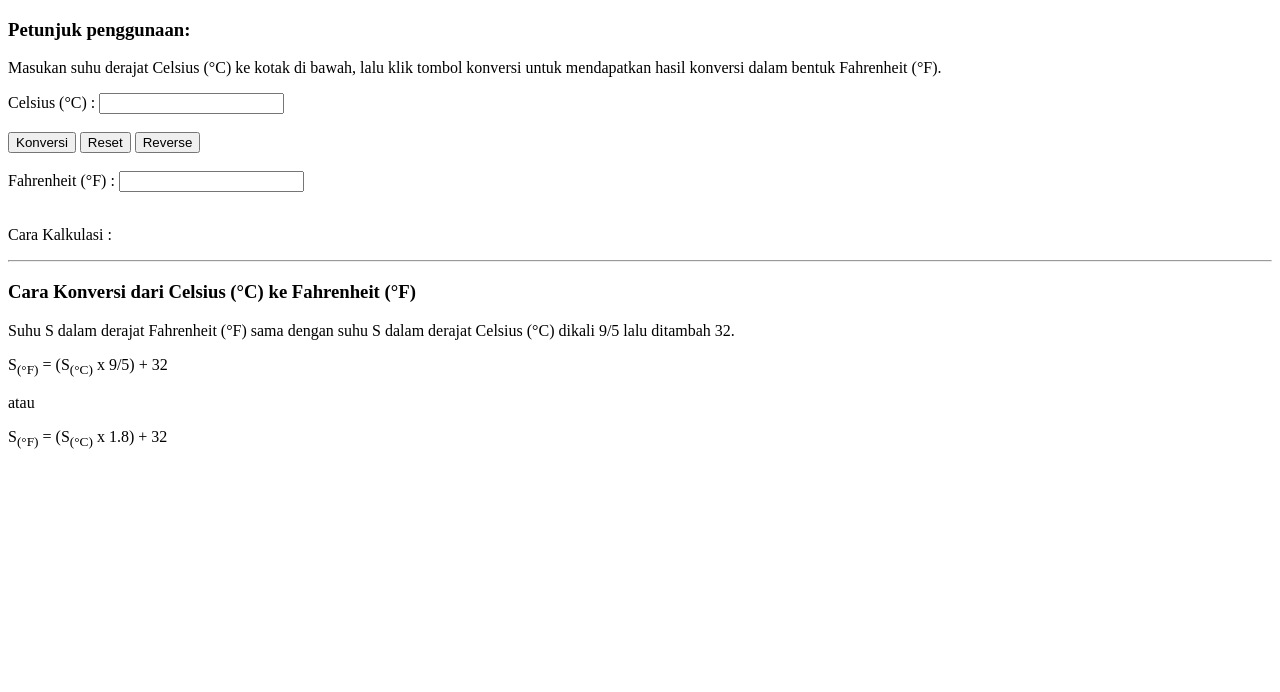
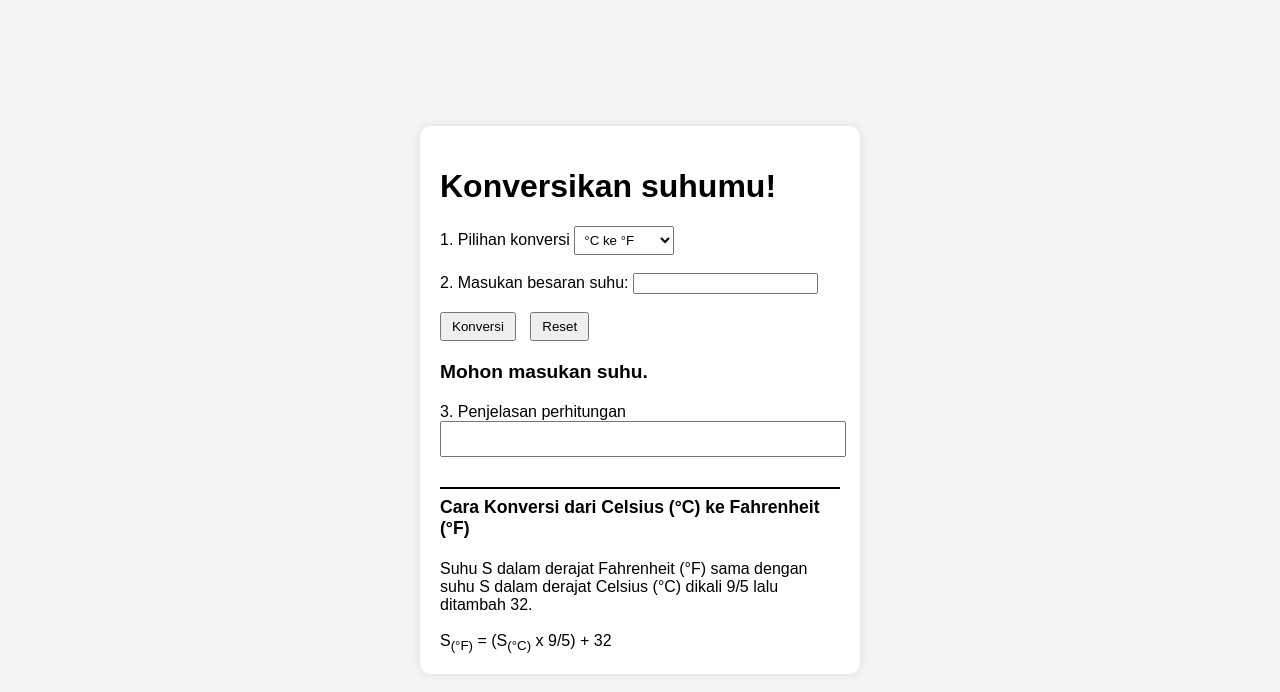
Before and after one commit to yoseph-ok/Website-Konversi-Suhu, a plain HTML site: page index.html in a window 1280 px wide. Both pictures are taken after a click on the button "Konversi". Drawn offline with Linux system fonts and the light colour scheme.

Commit message:
Add files via upload

```diff
--- /dev/null
+++ b/CSS/style.css
@@ -0,0 +1,68 @@
+body {
+    font-family: Arial, sans-serif;
+    background-color: #f4f4f4;
+    display: flex;
+    justify-content: center;
+    align-items: center;
+    height: 100vh;
+    margin: 0;
+}
+
+.container {
+    background: #fff;
+    padding: 20px;
+    border-radius: 10px;
+    box-shadow: 0 0 10px rgba(0, 0, 0, 0.1);
+    text-align: left;
+    max-width: 400px;
+    width: 100%;
+}
+
+.h1 {
+    margin-bottom: 20px;
+}
+
+.converter {
+   margin-bottom: 20px;
+}
+
+.button {
+    text-align: center;
+}
+
+
+.label {
+    margin-right: 10px;
+}
+
+.input, select {
+    padding: 5px;
+    width: 100px;
+    margin-right: 10px;
+}
+
+.button {
+    padding: 5px 10px;
+    cursor: pointer;
+    margin-right: 10px;
+}
+
+.result {
+    font-size: 1.2em;
+    font-weight: bold;
+    margin-bottom: 20px;
+}
+
+.formula textarea {
+    width: 100%;
+    resize: none;
+}
+
+hr.garis {
+    border: 1px solid black;
+}
+
+.penjelasan-judul{
+    font-size: 1.1em;
+    font-weight: bold;
+}
--- /dev/null
+++ b/JS/script.js
@@ -0,0 +1,43 @@
+function convertTemperature() {
+    const temperature = document.getElementById('temperature').value;
+    const conversionType = document.getElementById('conversionType').value;
+    const resultElement = document.getElementById('result');
+    const formulaElement = document.getElementById('formula');
+
+    // Cek apakah input adalah kosong atau terdiri dari karakter non-numerik
+    const nonNumericPattern = /[^0-9.-]/;
+
+    if (temperature === '') {
+        resultElement.innerText = 'Mohon masukan suhu.';
+        formulaElement.value = '';
+        return;
+    }
+
+    if (nonNumericPattern.test(temperature)) {
+        resultElement.innerText = 'Input tidak sesuai. Mohon masukan hanya angka.';
+        formulaElement.value = '';
+        return;
+    }
+
+    // Fungsi Konversi
+    let result;
+    let formula;
+    if (conversionType === 'cToF') {
+        result = (parseFloat(temperature) * 9/5) + 32;
+        formula = `Rumus: (${temperature}°C × 9/5) + 32 = ${result.toFixed(2)}°F`;
+        resultElement.innerText = `${temperature}°C adalah ${result.toFixed(2)}°F`;
+    } else {
+        result = (parseFloat(temperature) - 32) * 5/9;
+        formula = `Rumus: (${temperature}°F - 32) × 5/9 = ${result.toFixed(2)}°C`;
+        resultElement.innerText = `${temperature}°F adalah ${result.toFixed(2)}°C`;
+    }
+
+    formulaElement.value = formula;
+}
+
+// Fungsi hapus input dan output
+function resetFields() {
+    document.getElementById('temperature').value = '';
+    document.getElementById('result').innerText = '';
+    document.getElementById('formula').value = '';
+}
--- a/index.html
+++ b/index.html
@@ -1,43 +1,61 @@
 <!DOCTYPE html>
-<html>
+<html lang="en">
 <head>
-<title>Web Konversi Suhu</title>
-<link rel="stylesheet" href="CSS/style.css">
+    <meta charset="UTF-8">
+    <meta name="viewport" content="width=device-width, initial-scale=1.0">
+    <title>Web Konversi Suhu</title>
+    <link rel="stylesheet" href="/CSS/style.css">
 </head>
 
 <body>
+    <div class="container">
+        <h1>Konversikan suhumu!</h1>
 
-<h3>Petunjuk penggunaan:</h3>
-<p>Masukan suhu derajat Celsius (°C) ke kotak di bawah, lalu klik tombol konversi untuk mendapatkan hasil konversi dalam bentuk Fahrenheit (°F).</p>
+        <div class="converter">
 
-<form>
-    <label for="Celsius">Celsius (°C) :</label>
-    <input type="text" id="suhu-celsius" name="suhu-celsius">
-  </form><br>
+            <!-- Pemilihan konversi Celsius ke Fahrenheit atau sebaliknya -->
+            1. Pilihan konversi
+            <select id="conversionType">
+            <option value="cToF">°C ke °F</option>
+            <option value="fToC">°F to °C</option>
+             </select><br><br>
 
-  <button type="button" onclick="alert('Hello world!')">Konversi</button>
-  <button type="button" onclick="alert('Hello world!')">Reset</button>
-  <button type="button" onclick="alert('Hello world!')">Reverse</button>
-  <br><br>
+             <!-- Input suhu -->
+            <label for="temperature">2. Masukan besaran suhu:</label>
+            <input type="text" id="temperature" name="temperature" required>
+            <br><br>
 
-<form>
-    <label for="Fahrenheit">Fahrenheit (°F) :</label>
-    <input type="text" id="suhu-fahrenheit" name="suhu-fahrenheit">
-  </form><br>
+            <!-- Button -->
+            <button class="button" onclick="convertTemperature()">Konversi</button>
+            <button class="button" onclick="resetFields()">Reset</button>
+        </div>
 
-<p>Cara Kalkulasi :</p>
+        <!-- Hasil -->
+        <div class="result">
+            <p id="result"></p>
+        </div>
 
-<hr class="line">
+        <!-- Perhitungan -->
+        <div class="formula">
+          3. Penjelasan perhitungan
+          <textarea id="formula" rows="2" cols="50" readonly></textarea>
+        </div><br>
 
-<h3>Cara Konversi dari Celsius (°C) ke Fahrenheit (°F)</h3>
+        <hr class="garis">
 
-<p>Suhu S dalam derajat Fahrenheit (°F) sama dengan suhu S dalam derajat Celsius (°C) dikali 9/5 lalu ditambah 32.</p>
+        <!-- Penjelasan rumus -->
+        <div class="penjelasan-judul">
+          Cara Konversi dari Celsius (°C) ke Fahrenheit (°F)
+          <br><br>
+        </div>
 
-<p>S<sub>(°F)</sub> = (S<sub>(°C)</sub> x 9/5) + 32</p>
+        <div>
+              Suhu S dalam derajat Fahrenheit (°F) sama dengan suhu S dalam derajat Celsius (°C) dikali 9/5 lalu ditambah 32.
+              <br><br>
+              S<sub>(°F)</sub> = (S<sub>(°C)</sub> x 9/5) + 32
+        </div>
 
-<p>atau</p>
-
-<p>S<sub>(°F)</sub> = (S<sub>(°C)</sub> x 1.8) + 32</p>
-
+    </div>
+    <script src="/JS/script.js"></script>
 </body>
 </html>
```
